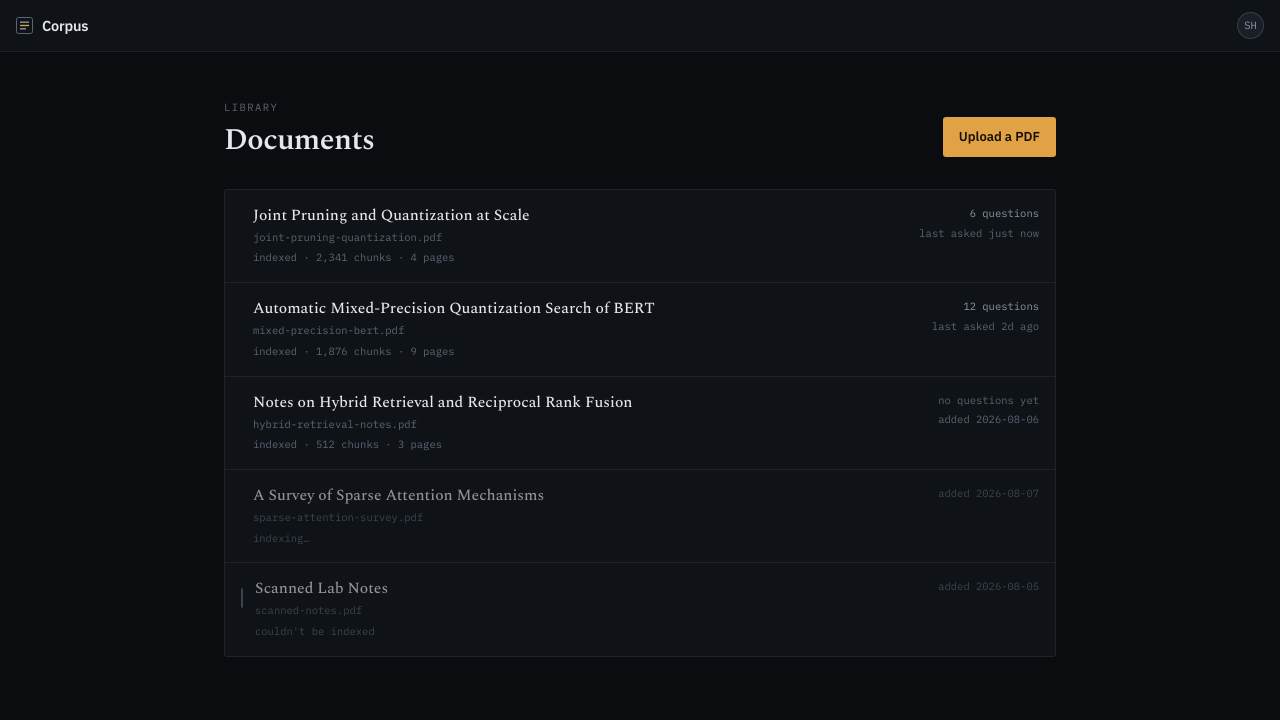
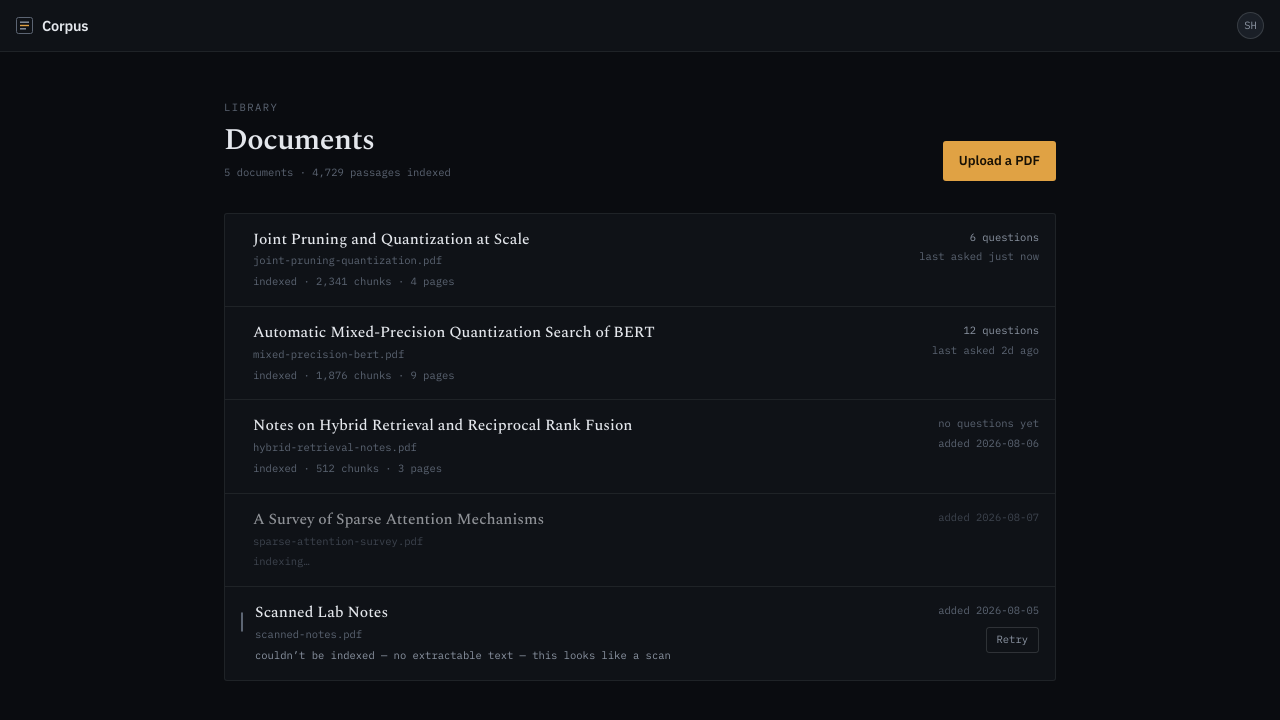
Before and after one commit to shehryarf67/Corpus, a Next.js app in the folder web/: page /documents in a window 1280 px wide. Shown: the top 720 px of the page. Built offline with nearby package versions, Linux system fonts and the light colour scheme.

Commit message:
Add error handling for failed document ingestion and update MockDocument type

```diff
--- a/web/src/app/documents/page.tsx
+++ b/web/src/app/documents/page.tsx
@@ -39,6 +39,26 @@ function statusLine(document: MockDocument) {
  * you worked with, and which have you never opened.
  */
 function ActivityColumn({ document }: { document: MockDocument }) {
+  // A failure is the one row state with something to *do*, so this slot
+  // carries the action rather than a date. Safe to use a real <button> here
+  // because failed rows aren't wrapped in a Link — a button inside an anchor
+  // would be invalid markup.
+  if (document.status === "failed") {
+    return (
+      <div className="flex shrink-0 flex-col items-end gap-2">
+        <span className="font-mono text-[10.5px] text-graphite-dim">
+          added {document.uploadedAt}
+        </span>
+        <button
+          type="button"
+          className="cursor-pointer rounded-[3px] border border-rule-strong px-2.5 py-1 font-mono text-[10.5px] text-graphite transition-colors hover:border-marker-line hover:text-bone"
+        >
+          Retry
+        </button>
+      </div>
+    );
+  }
+
   // Only a ready document can have been asked anything, so for the others
   // there's no activity to report — just when it arrived.
   if (document.status !== "ready") {
@@ -85,9 +105,18 @@ function DocumentRow({ document }: { document: MockDocument }) {
         <div className="mt-[3px] truncate font-mono text-[10.5px] text-graphite-dim">
           {document.filename}
         </div>
-        <div className="mt-[5px] truncate font-mono text-[10.5px] text-graphite-dim">
-          {statusLine(document)}
-        </div>
+        {/* A failure carries a reason, and it's allowed to wrap rather than
+            truncate — the whole point is that it's readable. Brighter than
+            the usual meta line too, since it's asking for attention. */}
+        {document.status === "failed" && document.error ? (
+          <div className="mt-[5px] font-mono text-[10.5px] text-graphite">
+            couldn&rsquo;t be indexed — {document.error}
+          </div>
+        ) : (
+          <div className="mt-[5px] truncate font-mono text-[10.5px] text-graphite-dim">
+            {statusLine(document)}
+          </div>
+        )}
       </div>
       <ActivityColumn document={document} />
     </>
@@ -96,11 +125,17 @@ function DocumentRow({ document }: { document: MockDocument }) {
   const shared = "flex w-full items-start gap-3 px-4 py-4 text-left";
 
   // Only a finished document can be opened — until ingestion lands there are
-  // no chunks to retrieve against, so the row deliberately isn't a link.
+  // no chunks to retrieve against, so neither of these is a link.
+  //
+  // Indexing is dimmed because it's transient and there's nothing to act on.
+  // A failure deliberately is NOT dimmed: it needs attention and carries a
+  // Retry, and fading it out would bury exactly the row you should look at.
   if (!isReady) {
+    const stateClass =
+      document.status === "indexing" ? "cursor-not-allowed opacity-60" : "";
     return (
       <li className="border-b border-rule last:border-b-0">
-        <div className={`${shared} cursor-not-allowed opacity-60`}>{body}</div>
+        <div className={`${shared} ${stateClass}`}>{body}</div>
       </li>
     );
   }
@@ -160,6 +195,13 @@ export default async function DocumentsPage(props: PageProps<"/documents">) {
   const { state } = await props.searchParams;
   const documents = state === "empty" ? [] : MOCK_DOCUMENTS;
 
+  // Only ready documents contribute passages, so this counts what's actually
+  // searchable rather than what's been uploaded.
+  const indexedPassages = documents.reduce(
+    (total, document) => total + document.chunkCount,
+    0,
+  );
+
   return (
     <div className="flex min-h-[100dvh] flex-col">
       <TopBar />
@@ -176,6 +218,11 @@ export default async function DocumentsPage(props: PageProps<"/documents">) {
               <h1 className="mt-2 font-serif text-[30px] leading-[1.1] font-semibold tracking-[-0.02em]">
                 Documents
               </h1>
+              <p className="mt-2 font-mono text-[10.5px] text-graphite-dim">
+                {documents.length}{" "}
+                {documents.length === 1 ? "document" : "documents"} ·{" "}
+                {indexedPassages.toLocaleString("en-US")} passages indexed
+              </p>
             </div>
             {/* Anchored in the header so it stays put as the list grows. */}
             <UploadButton />
--- a/web/src/lib/mock-documents.ts
+++ b/web/src/lib/mock-documents.ts
@@ -30,6 +30,11 @@ export type MockDocument = {
   questionCount: number;
   /** ISO timestamp of the most recent question, or null if never asked. */
   lastAskedAt: string | null;
+  /**
+   * Why ingestion failed — `jobs.error`, already recorded by the worker.
+   * Null unless status is "failed".
+   */
+  error: string | null;
 };
 
 /**
@@ -48,6 +53,7 @@ export const MOCK_DOCUMENTS: MockDocument[] = [
     uploadedAt: "2026-08-02",
     questionCount: 6,
     lastAskedAt: "2026-08-07T08:30:00Z",
+    error: null,
   },
   {
     id: "mixed-precision-bert",
@@ -59,6 +65,7 @@ export const MOCK_DOCUMENTS: MockDocument[] = [
     uploadedAt: "2026-07-28",
     questionCount: 12,
     lastAskedAt: "2026-08-05T14:10:00Z",
+    error: null,
   },
   {
     id: "hybrid-retrieval-notes",
@@ -70,6 +77,7 @@ export const MOCK_DOCUMENTS: MockDocument[] = [
     uploadedAt: "2026-08-06",
     questionCount: 0,
     lastAskedAt: null,
+    error: null,
   },
   {
     id: "sparse-attention-survey",
@@ -81,6 +89,7 @@ export const MOCK_DOCUMENTS: MockDocument[] = [
     uploadedAt: "2026-08-07",
     questionCount: 0,
     lastAskedAt: null,
+    error: null,
   },
   {
     id: "scanned-notes",
@@ -92,6 +101,9 @@ export const MOCK_DOCUMENTS: MockDocument[] = [
     uploadedAt: "2026-08-05",
     questionCount: 0,
     lastAskedAt: null,
+    // Realistic for this pipeline: extract.ts finds no upright text runs in a
+    // scanned PDF, so there's nothing to chunk. OCR is on the roadmap.
+    error: "no extractable text — this looks like a scan",
   },
 ];
 
```
